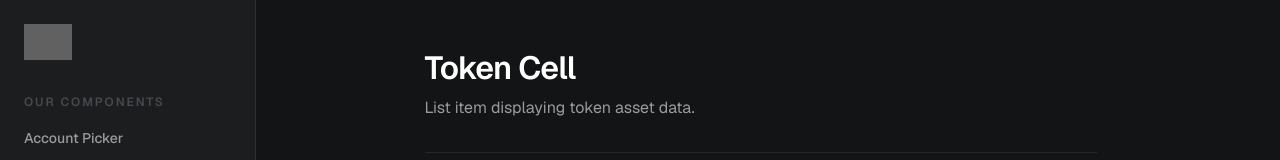
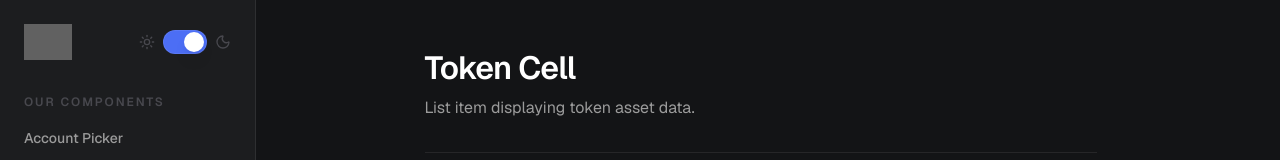
Before and after one commit to eriknson/metamask-ds, a Next.js app: page /components/token-cell in a window 1280 px wide. Shown: the top 160 px of the page. Built offline with nearby package versions, Linux system fonts and the light colour scheme; grey boxes are pictures that could not be loaded.

Commit message:
Polish landing page button and add theme toggle to sidebar

```diff
--- /dev/null
+++ b/src/app/components/page.tsx
@@ -0,0 +1,5 @@
+import { redirect } from "next/navigation";
+
+export default function ComponentsPage() {
+  redirect("/components/token-cell");
+}
--- a/src/app/page.tsx
+++ b/src/app/page.tsx
@@ -24,11 +24,11 @@ export default function Home() {
           MetaMask DS
         </h1>
 
-        <p className="mt-3 max-w-xs text-body-md text-alternative">
-          A mobile-first design system for MetaMask components.
+        <p className="mt-3 max-w-sm text-body-md text-alternative text-balance">
+          Component library and design reference for building MetaMask interfaces.
         </p>
 
-        <Button asChild size="lg" className="mt-8">
+        <Button asChild size="lg" className="mt-8 bg-white text-black hover:bg-gray-100">
           <Link href="/components/button">
             Explore Components
             <ArrowRight size={18} />
--- a/src/components/layout/Sidebar.tsx
+++ b/src/components/layout/Sidebar.tsx
@@ -7,6 +7,7 @@ import { useState } from "react";
 import { Menu, X } from "lucide-react";
 import { primitives, metamaskComponents } from "@/config/components";
 import { cn } from "@/lib/utils";
+import { ThemeToggle } from "@/components/theme-toggle";
 
 export function Sidebar() {
   const [isOpen, setIsOpen] = useState(false);
@@ -46,9 +47,8 @@ export function Sidebar() {
           isOpen ? "translate-x-0" : "-translate-x-full"
         )}
       >
-        <div className="h-full overflow-y-auto p-6">
-          <div className="mb-8">
-            <h1 className="flex items-center gap-2 text-heading-md weight-semibold text-default">
+        <div className="flex h-full flex-col overflow-y-auto p-6">
+          <div className="mb-8 flex items-center justify-between">
             <Image
               src="/MetaMask-logo-black.svg"
               alt="MetaMask"
@@ -56,7 +56,7 @@ export function Sidebar() {
               height={28}
               className="logo-brand h-9 w-auto"
             />
-            </h1>
+            <ThemeToggle />
           </div>
 
           <div className="space-y-6">
```
Lines whose indentation alone changed are shown as unchanged.
